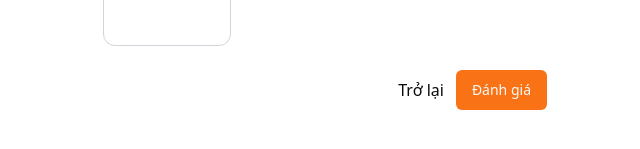
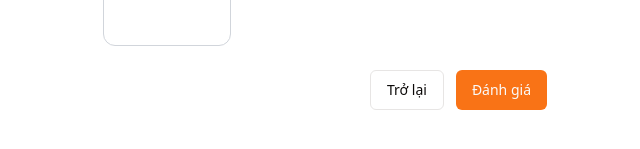
Before and after one commit to truongduytven/SWD392-FrontEnd, a React (Vite) app: page /rating in a window 1280 px wide. Shown: the part 533-682 px from the top of the page, without its empty margins (319-959 px from the left). Built offline with nearby package versions, Linux system fonts and the light colour scheme.

Commit message:
fix: button back in rating form

```diff
--- a/src/components/global/organisms/RatingForm.tsx
+++ b/src/components/global/organisms/RatingForm.tsx
@@ -8,6 +8,7 @@ import { ratingSchema } from '@/lib/schemas/ratingSchema'
 import { zodResolver } from '@hookform/resolvers/zod'
 import React, { ChangeEvent, useState } from 'react'
 import { useForm } from 'react-hook-form'
+import { Link } from 'react-router-dom'
 import { z } from 'zod'
 
 const rateValueToText = ['Tệ', 'Không hài lòng', 'Bình thường', 'Hài lòng', 'Tuyệt vời']
@@ -145,7 +146,9 @@ const RatingForm: React.FC = () => {
               </div>
 
               <div className='flex justify-end items-center gap-3'>
-                <div onClick={() => {}}>Trở lại</div>
+                <Link to="/">
+                <Button variant="outline">Trở lại</Button>
+                </Link>
                 <Button type='submit'>Đánh giá</Button>
               </div>
             </form>
```
